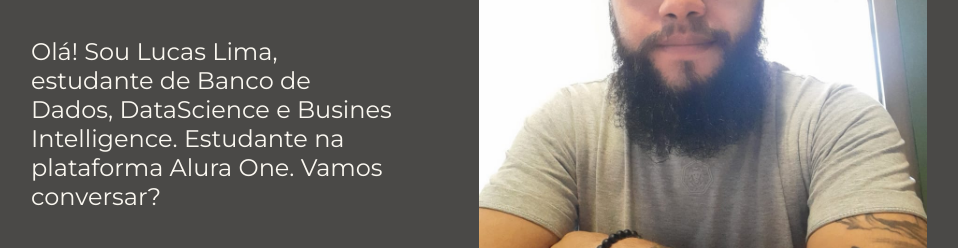
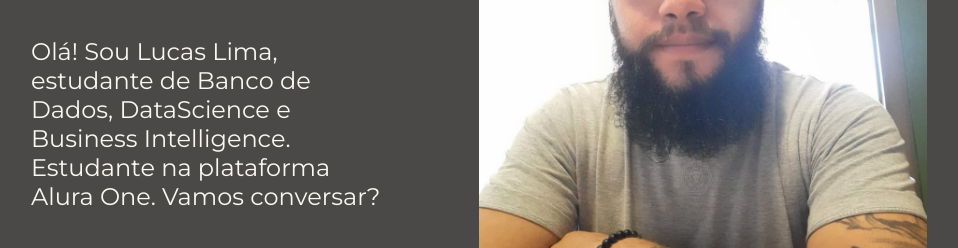
Before and after one commit to LucasLima1811/projeto_portfolio, a plain HTML site: page index.html in a window 1280 px wide. Shown: the part 437-685 px from the top of the page, without its empty margins (161-1119 px from the left). Drawn offline with nearby package versions, Linux system fonts and the light colour scheme.

Commit message:
Update index.html
Alteração de texto no index.html

```diff
--- a/index.html
+++ b/index.html
@@ -21,7 +21,7 @@
             <h1 class="apresentacao__conteudo__titulo">Estudante de tecnologia na área de <strong
             class="titulo-destaque"> Banco de Dados, DataScience e Business Intelligence!
             </strong></h1>
-            <p class="apresentacao__conteudo__texto">Olá! Sou Lucas Lima, estudante de Banco de Dados, DataScience e Busines Intelligence. Estudante na plataforma Alura One. Vamos
+            <p class="apresentacao__conteudo__texto">Olá! Sou Lucas Lima, estudante de Banco de Dados, DataScience e Business Intelligence. Estudante na plataforma Alura One. Vamos
             conversar?</p>
             <div class="apresentacao__links">
                 <h2 class="apresentacao__links__subtitulo">Acesse minhas redes:</h2>
```
